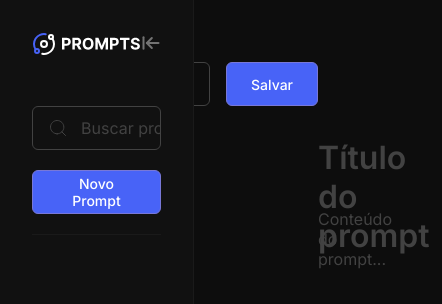
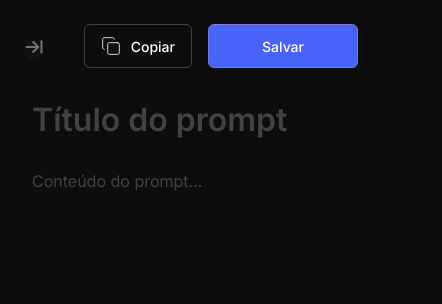
Before and after one commit to pmarcosfelipe/prompts-manager-ai, a plain HTML site: page index.html in a window 390 px wide. Shown: the whole page, 442 px wide, since content can reach past the window. Drawn offline with Linux system fonts and the light colour scheme.

Commit message:
create copy funcionalities and adapt responsivity

```diff
--- a/script.js
+++ b/script.js
@@ -18,6 +18,7 @@ const elements = {
   list: document.getElementById("prompt-list"),
   search: document.getElementById("search-input"),
   btnNew: document.getElementById("btn-new"),
+  btnCopy: document.getElementById("btn-copy"),
 };
 
 // Atualiza o estado do wrapper conforme o conteúdo do elemento
@@ -47,13 +48,13 @@ function attachAllEditableHandlers() {
 }
 
 function openSidebar() {
-  elements.sidebar.style.display = "flex";
-  elements.btnOpen.style.display = "none";
+  elements.sidebar.classList.add("open");
+  elements.sidebar.classList.remove("collapsed");
 }
 
 function closeSidebar() {
-  elements.sidebar.style.display = "none";
-  elements.btnOpen.style.display = "flex";
+  elements.sidebar.classList.remove("open");
+  elements.sidebar.classList.add("collapsed");
 }
 
 function save() {
@@ -82,7 +83,6 @@ function save() {
 
     state.prompts.unshift(newPrompt);
     state.selectedId = newPrompt.id;
-    console.log(state.prompts);
   }
 
   renderPromptList(elements.search.value);
@@ -141,10 +141,29 @@ function newPrompt() {
   elements.promptTitle.focus();
 }
 
+function copyPrompt() {
+  const content = elements.promptContent.innerText.trim();
+
+  if (!content) {
+    alert("Não há conteúdo para copiar!");
+    return;
+  }
+
+  navigator.clipboard
+    .writeText(content)
+    .then(() => {
+      alert("Conteúdo copiado para a área de transferência!");
+    })
+    .catch((error) => {
+      console.error("Erro ao copiar para a área de transferência: ", error);
+    });
+}
+
 elements.btnOpen.addEventListener("click", openSidebar);
 elements.btnCollapse.addEventListener("click", closeSidebar);
 elements.btnSave.addEventListener("click", save);
 elements.btnNew.addEventListener("click", newPrompt);
+elements.btnCopy.addEventListener("click", copyPrompt);
 
 elements.search.addEventListener("input", function (event) {
   renderPromptList(event.target.value);
@@ -183,7 +202,13 @@ function init() {
   load();
   renderPromptList("");
   attachAllEditableHandlers();
-  openSidebar();
+  updateAllEditableStates();
+
+  elements.sidebar.classList.remove("open");
+  elements.sidebar.classList.remove("collapsed");
+
+  elements.btnOpen.addEventListener("click", openSidebar);
+  elements.btnCollapse.addEventListener("click", closeSidebar);
 }
 
 // Executa a inicialização ao carregar o script
--- a/style.css
+++ b/style.css
@@ -163,13 +163,17 @@ button {
 }
 
 .open-toggle {
-  position: absolute;
-  top: 62px;
-  left: 62px;
-  display: none;
+  position: fixed;
+  top: 24px;
+  left: 24px;
+  z-index: 0;
+  background: var(--gray-800);
+  border-radius: 50%;
+  box-shadow: 0 2px 8px rgba(0, 0, 0, 0.12);
 }
 
 .sidebar {
+  z-index: 1000;
   width: 400px;
   height: 100vh;
   display: flex;
@@ -178,6 +182,15 @@ button {
   padding: 32px;
   background-color: var(--gray-800);
   border-right: 0.5px solid var(--gray-700);
+  min-width: 0;
+  transition: transform 0.3s ease, box-shadow 0.3s;
+}
+
+.sidebar.collapsed {
+  width: 0;
+  padding: 0;
+  opacity: 0;
+  transform: translateX(0);
 }
 
 .sidebar-header {
@@ -305,3 +318,31 @@ button {
 .btn-icon:hover {
   background: var(--alert-800);
 }
+
+@media (max-width: 950px) {
+  .open-toggle {
+    display: block;
+    top: 38px;
+  }
+
+  .sidebar {
+    position: fixed;
+    top: 0;
+    left: 0;
+    height: 100vh;
+    width: 80%;
+    max-width: 360px;
+    transform: translateX(-100%);
+    z-index: 1100;
+  }
+
+  .sidebar.open {
+    transform: translateX(0);
+  }
+
+  .main {
+    padding: 24px 32px;
+    margin-left: 0;
+    overflow-y: auto;
+  }
+}
```
